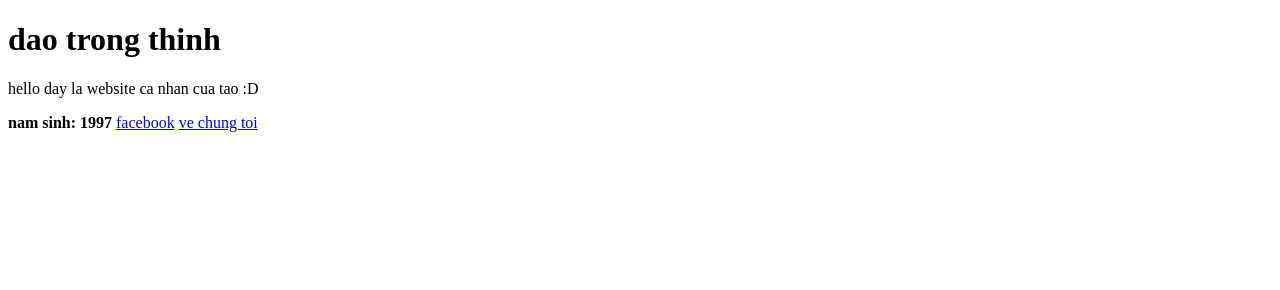
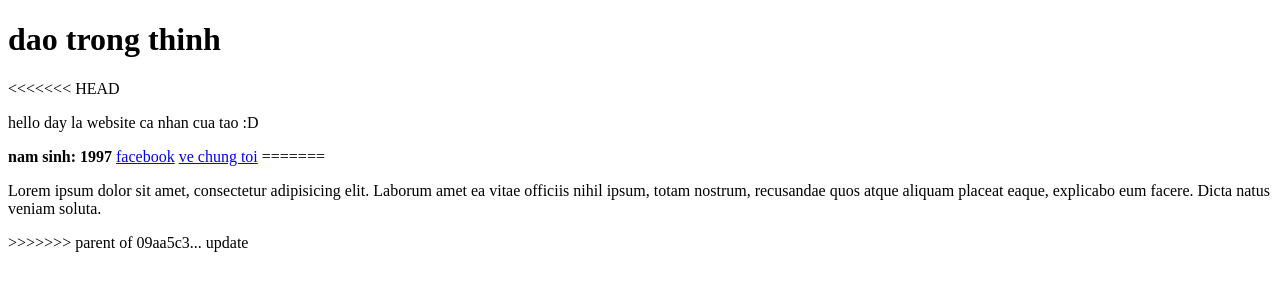
Before and after one commit to thinhdaotrong/thinhdaotrong.github.io, a plain HTML site: page index.html in a window 1280 px wide. Drawn offline with Linux system fonts and the light colour scheme.

Commit message:
quay lai cho nay

```diff
--- a/index.html
+++ b/index.html
@@ -6,9 +6,13 @@
 </head>
 <body>
 	<h1>dao trong thinh</h1>
+<<<<<<< HEAD
 	<p>hello day la website ca nhan cua tao :D</p>
 	<b>nam sinh: 1997</b>
 	<a href="https://www.facebook.com/profile.php?id=100006780243137"> facebook</a>
 	<a href="about.html">ve chung toi</a>
+=======
+	<p>Lorem ipsum dolor sit amet, consectetur adipisicing elit. Laborum amet ea vitae officiis nihil ipsum, totam nostrum, recusandae quos atque aliquam placeat eaque, explicabo eum facere. Dicta natus veniam soluta.</p>
+>>>>>>> parent of 09aa5c3... update
 </body>
 </html>
```
